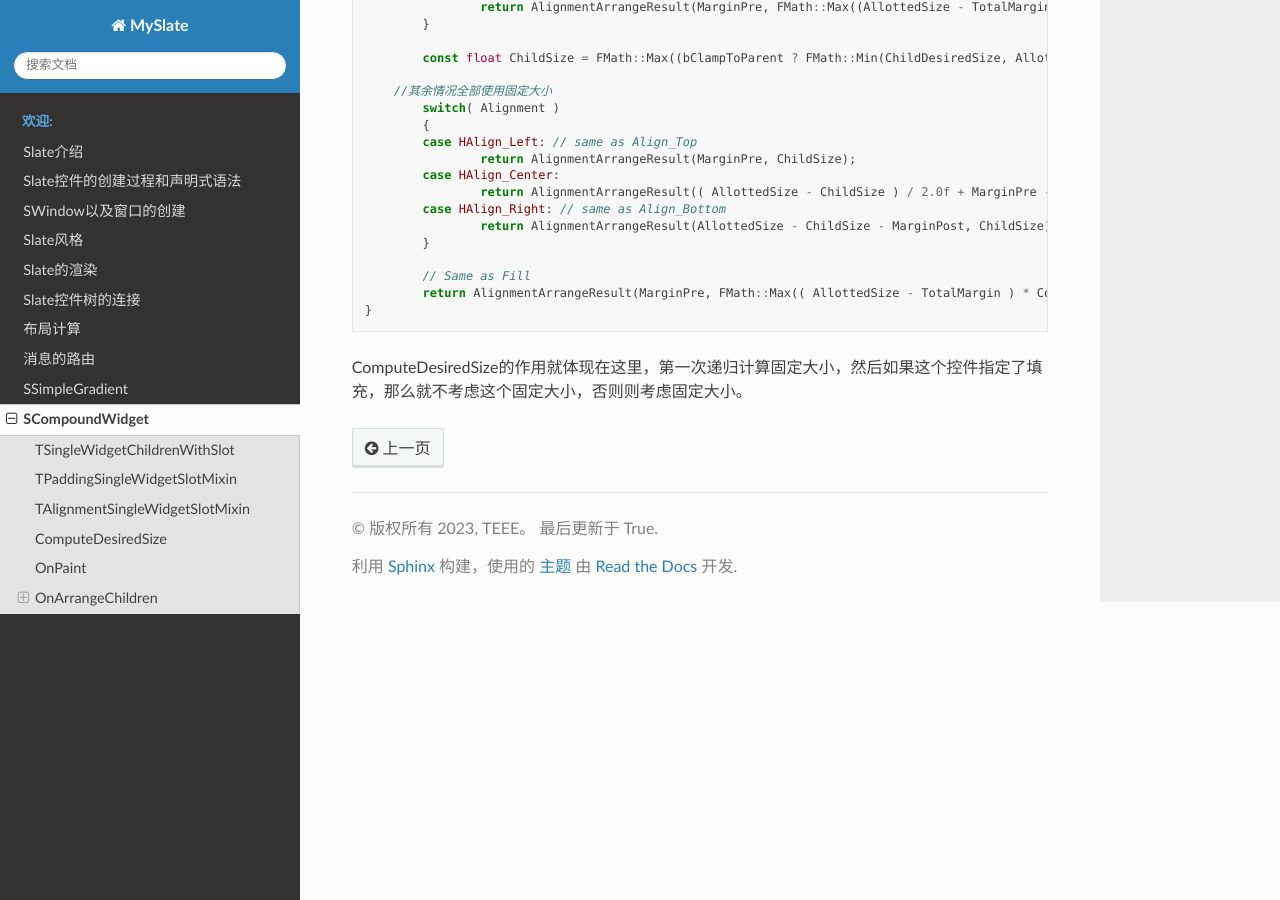
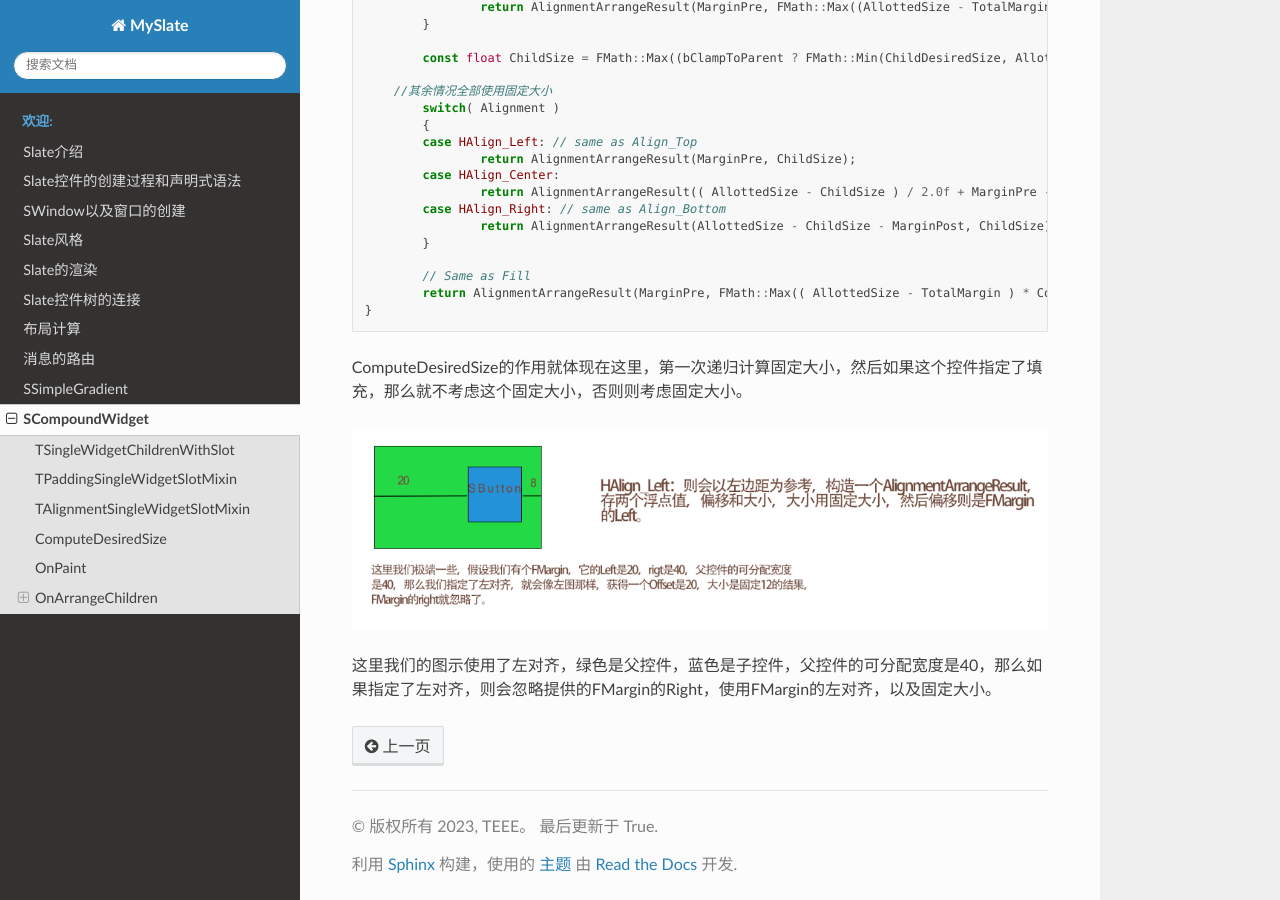
Before and after one commit to pixel-Teee/MySlate, a Sphinx documentation site: the page built from source/pages/SCompoundWidget.md, in a window 1280 px wide and 900 px high, scrolled down 4581 px. Built offline with Sphinx 7.4.7 and the Read the Docs theme 2.0.0, drawn with Linux system fonts in a browser that asks for light colours; comment, search, counter and statistics services are not loaded.

Commit message:
update blog

```diff
--- a/source/pages/SCompoundWidget.md
+++ b/source/pages/SCompoundWidget.md
@@ -297,3 +297,7 @@ static AlignmentArrangeResult AlignChild(EFlowDirection InLayoutFlow, float Allo
 
 
 ComputeDesiredSize的作用就体现在这里，第一次递归计算固定大小，然后如果这个控件指定了填充，那么就不考虑这个固定大小，否则则考虑固定大小。
+
+![](_static/Image/Slate/SCompoundWidget_Illustration.png)
+
+这里我们的图示使用了左对齐，绿色是父控件，蓝色是子控件，父控件的可分配宽度是40，那么如果指定了左对齐，则会忽略提供的FMargin的Right，使用FMargin的左对齐，以及固定大小。
```
Also changed, not shown: source/pages/_static/Image/Slate/SCompoundWidget_Illustration.png (added).
